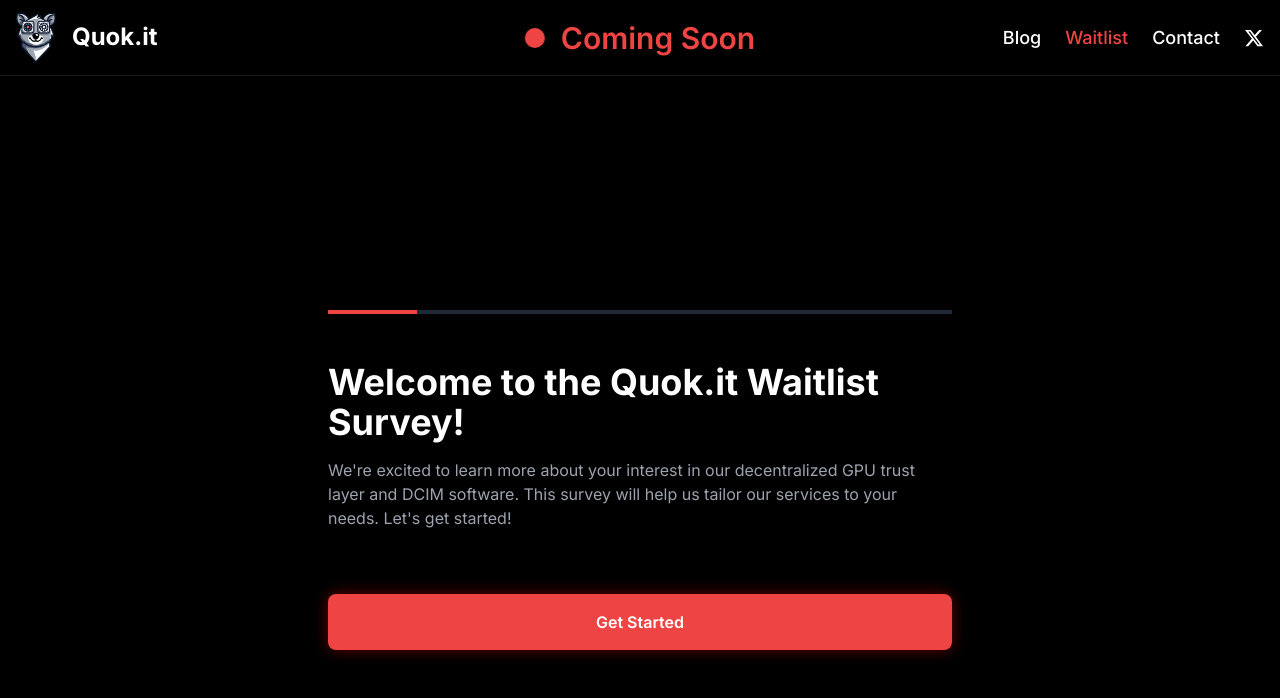
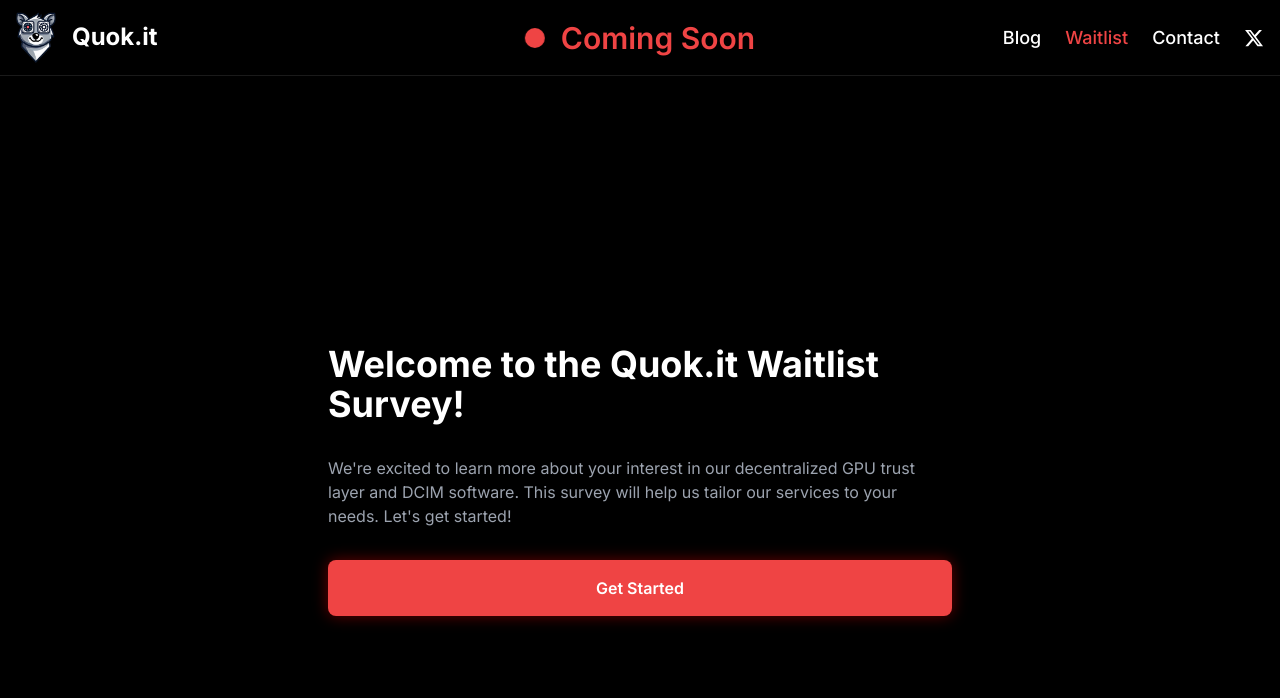
Before and after one commit to aabdel0181/quok.it, a Next.js app in the folder soc/: page /waitlist in a window 1280 px wide. Shown: the top 698 px of the page. Built offline with nearby package versions, Linux system fonts and the light colour scheme.

Commit message:
yay, survey kinda working

```diff
--- a/soc/src/app/waitlist/page.tsx
+++ b/soc/src/app/waitlist/page.tsx
@@ -1,131 +1,192 @@
 "use client";
 import { useState } from "react";
-import { motion, AnimatePresence } from "framer-motion";
-import { FiArrowRight, FiArrowLeft } from "react-icons/fi";
-import waitlistQuestions from "./questions.config";
+import { FiArrowLeft, FiArrowRight } from "react-icons/fi";
+
+interface Question {
+  id: number;
+  question: string;
+  type: "intro" | "choice" | "text" | "multiselect";
+  subtext?: string;
+  options?: string[];
+  placeholder?: string;
+  showIf?: (answers: Record<number, string>) => boolean;
+}
+
+const questions: Question[] = [
+  {
+    id: 0,
+    question: "Welcome to the Quok.it Waitlist Survey!",
+    subtext:
+      "We're excited to learn more about your interest in our decentralized GPU trust layer and DCIM software. This survey will help us tailor our services to your needs. Let's get started!",
+    type: "intro",
+  },
+  {
+    id: 1,
+    question: "What best describes your role?",
+    type: "choice",
+    options: [
+      "Developer",
+      "Decentralized Compute Network",
+      "Compute Provider",
+      "Investor",
+      "Other",
+    ],
+  },
+  // Developer Path
+  {
+    id: 2,
+    question: "What's your project name?",
+    type: "text",
+    placeholder: "Enter project name",
+    showIf: (answers) => answers[1] === "Developer",
+  },
+  {
+    id: 3,
+    question: "Link to what you're building!",
+    type: "text",
+    placeholder: "Share your project link",
+    showIf: (answers) => answers[1] === "Developer",
+  },
+  // Network Path
+  {
+    id: 4,
+    question: "What's your network name?",
+    type: "text",
+    placeholder: "Enter network name",
+    showIf: (answers) => answers[1] === "Decentralized Compute Network",
+  },
+  {
+    id: 5,
+    question: "Network size (# of GPUs):",
+    type: "text",
+    placeholder: "Enter number of GPUs",
+    showIf: (answers) => answers[1] === "Decentralized Compute Network",
+  },
+  {
+    id: 6,
+    question: "I'm interested in:",
+    type: "multiselect",
+    options: [
+      "Validating GPU hardware on my network",
+      "Remotely managing GPUs pledged to my network",
+      "Promoting the most reliable nodes",
+      "Predicting GPU failures",
+      "Slashing underperforming nodes",
+    ],
+    showIf: (answers) => answers[1] === "Decentralized Compute Network",
+  },
+  // Provider Path
+  {
+    id: 7,
+    question: "What types of hardware do you supply?",
+    type: "multiselect",
+    options: ["HPC", "Consumer-grade (NVIDIA GeForce)", "CPU"],
+    showIf: (answers) => answers[1] === "Compute Provider",
+  },
+  {
+    id: 8,
+    question: "Current network(s) supplied:",
+    type: "text",
+    placeholder: "Enter networks",
+    showIf: (answers) => answers[1] === "Compute Provider",
+  },
+  // Investor Path
+  {
+    id: 9,
+    question: "What stage of companies do you typically invest in?",
+    type: "choice",
+    options: ["Seed", "Series A", "Series B and beyond", "All stages"],
+    showIf: (answers) => answers[1] === "Investor",
+  },
+  // Common Questions
+  {
+    id: 10,
+    question: "Would you be interested in participating in a beta test?",
+    type: "choice",
+    options: ["Yes", "No", "Maybe"],
+  },
+  {
+    id: 11,
+    question: "What should we call you?",
+    type: "text",
+    placeholder: "Enter your name",
+  },
+  {
+    id: 12,
+    question: "What's your email?",
+    type: "text",
+    placeholder: "name@company.com",
+  },
+];
 
 export default function Waitlist() {
   const [currentQuestion, setCurrentQuestion] = useState(0);
-  const [answers, setAnswers] = useState<Record<number, any>>({});
-  console.log("Current Question:", currentQuestion);
-  console.log("Current Answers:", answers);
-  console.log("Questions Config:", waitlistQuestions);
+  const [answers, setAnswers] = useState<Record<number, string | string[]>>({});
 
-  // Filter questions based on previous answers
-  const activeQuestions = waitlistQuestions.filter(
-    (q) => !q.showIf || q.showIf(answers)
+  // Get all questions that should be shown based on current answers
+  const getVisibleQuestions = () => {
+    return questions.filter(
+      (q) => !q.showIf || q.showIf(answers as Record<number, string>)
+    );
+  };
+  const handleNext = () => {
+    // If we're on a choice question, let the onClick handler handle navigation
+    if (questions[currentQuestion].type === "choice") {
+      return;
+    }
+
+    let nextIndex = currentQuestion + 1;
+    const visibleQuestions = getVisibleQuestions();
+
+    // Find the next visible question after the current one
+    while (nextIndex < questions.length) {
+      // Check if this question should be shown
+      if (
+        !questions[nextIndex].showIf ||
+        questions[nextIndex].showIf?.(answers as Record<number, string>)
+      ) {
+        setCurrentQuestion(nextIndex);
+        return;
+      }
+      nextIndex++;
+    }
+
+    // If we reach here, we're at the end
+    console.log("Survey completed!", answers);
+  };
+  const handlePrevious = () => {
+    const visibleQuestions = getVisibleQuestions();
+    const currentIndex = visibleQuestions.findIndex(
+      (q) => q.id === questions[currentQuestion].id
     );
 
-  const currentQuestionIndex = activeQuestions.findIndex(
-    (q) => q.id === waitlistQuestions[currentQuestion].id
-  );
-  const handleKeyPress = (e: React.KeyboardEvent) => {
-    if (e.key === "Enter") {
-      const currentQ = waitlistQuestions[currentQuestion];
-      if (
-        currentQ.type === "intro" ||
-        (currentQ.type === "text" && answers[currentQuestion]) ||
-        (currentQ.type === "email" && answers[currentQuestion])
-      ) {
-        handleNext();
-      }
+    if (currentIndex > 0) {
+      const prevQuestion = visibleQuestions[currentIndex - 1];
+      setCurrentQuestion(questions.findIndex((q) => q.id === prevQuestion.id));
     }
   };
 
-  const handleAnswer = (answer: any) => {
-    // Store answer with question ID instead of index
-    const questionId = waitlistQuestions[currentQuestion].id;
-    setAnswers((prev) => ({ ...prev, [questionId]: answer }));
-  };
-
-  const handleNext = () => {
-    let nextIndex = currentQuestion + 1;
-    while (
-      nextIndex < waitlistQuestions.length &&
-      waitlistQuestions[nextIndex].showIf &&
-      !waitlistQuestions[nextIndex]?.showIf?.(answers)
-    ) {
-      nextIndex++;
-    }
-    if (nextIndex < waitlistQuestions.length) {
-      setCurrentQuestion(nextIndex);
-    }
-  };
-  const handlePrevious = () => {
-    let prevIndex = currentQuestion - 1;
-    while (
-      prevIndex >= 0 &&
-      waitlistQuestions[prevIndex].showIf &&
-      !waitlistQuestions[prevIndex].showIf?.(answers)
-    ) {
-      prevIndex--;
-    }
-    if (prevIndex >= 0) {
-      setCurrentQuestion(prevIndex);
-    }
-  };
-
-  const handleSubmit = async () => {
-    try {
-      // Add your submission logic here
-      console.log("Form submitted:", answers);
-      // Example API call:
-      // await fetch('/api/waitlist', {
-      //   method: 'POST',
-      //   headers: { 'Content-Type': 'application/json' },
-      //   body: JSON.stringify(answers),
-      // });
-    } catch (error) {
-      console.error("Submission error:", error);
-    }
+  const handleAnswer = (answer: string | string[]) => {
+    setAnswers((prev) => ({
+      ...prev,
+      [questions[currentQuestion].id]: answer,
+    }));
   };
 
   return (
-    <div
-      className="min-h-screen bg-black text-white flex items-center justify-center"
-      onKeyDown={handleKeyPress}
-      tabIndex={0} // Make div focusable
-    >
+    <div className="min-h-screen bg-black text-white flex items-center justify-center">
       <div className="w-full max-w-2xl mx-auto p-6">
-        {/* Progress bar */}
-        <div className="w-full bg-gray-800 h-1 mb-12">
-          <motion.div
-            className="h-full bg-red-500"
-            initial={{ width: 0 }}
-            animate={{
-              width: `${
-                ((currentQuestionIndex + 1) / activeQuestions.length) * 100
-              }%`,
-            }}
-            transition={{ duration: 0.3 }}
-          />
-        </div>
-
-        <AnimatePresence mode="wait">
-          <motion.div
-            key={currentQuestion}
-            initial={{ opacity: 0, y: 20 }}
-            animate={{ opacity: 1, y: 0 }}
-            exit={{ opacity: 0, y: -20 }}
-            transition={{ duration: 0.3 }}
-            className="space-y-8"
-          >
-            {/* Question */}
-            <div>
+        <div className="space-y-8">
           <h2 className="text-4xl font-bold">
-                {waitlistQuestions[currentQuestion].question}
+            {questions[currentQuestion].question}
           </h2>
-              {waitlistQuestions[currentQuestion].subtext && (
+          {questions[currentQuestion].subtext && (
             <p className="mt-4 text-gray-400">
-                  {waitlistQuestions[currentQuestion].subtext}
+              {questions[currentQuestion].subtext}
             </p>
           )}
-            </div>
 
-            {/* Answer input */}
-            <div className="space-y-4">
-              {/* Intro screen */}
-              {waitlistQuestions[currentQuestion].type === "intro" && (
+          {questions[currentQuestion].type === "intro" && (
             <button
               onClick={handleNext}
               className="w-full mt-8 p-4 bg-red-500 rounded-lg
@@ -136,60 +197,75 @@ export default function Waitlist() {
               Get Started
             </button>
           )}
-              {waitlistQuestions[currentQuestion].type === "choice" && (
+
+          {questions[currentQuestion].type === "choice" && (
             <div className="space-y-3">
-                  {waitlistQuestions[currentQuestion].options?.map((option) => (
+              {questions[currentQuestion].options?.map((option) => (
                 <button
                   key={option}
                   onClick={() => {
                     handleAnswer(option);
-                        handleNext();
+                    // Find next visible question after setting the answer
+                    let nextIndex = currentQuestion + 1;
+                    while (nextIndex < questions.length) {
+                      if (
+                        !questions[nextIndex].showIf ||
+                        questions[nextIndex].showIf?.({
+                          ...answers,
+                          [questions[currentQuestion].id]: option,
+                        } as Record<number, string>)
+                      ) {
+                        setCurrentQuestion(nextIndex);
+                        return;
+                      }
+                      nextIndex++;
+                    }
                   }}
-                      className={`w-full p-4 text-left rounded-lg border border-white/10
-                  hover:border-red-500 hover:bg-red-500/10 transition-all duration-300
-                  ${
-                    answers[waitlistQuestions[currentQuestion].id] === option
-                      ? "border-red-500 bg-red-500/10"
-                      : ""
-                  }`}
+                  className="w-full p-4 text-left rounded-lg border border-white/10
+                  hover:border-red-500 hover:bg-red-500/10 transition-all duration-300"
                 >
                   {option}
                 </button>
               ))}
             </div>
           )}
-              {/* Other input types */}
-              {(waitlistQuestions[currentQuestion].type === "text" ||
-                waitlistQuestions[currentQuestion].type === "email") && (
+
+          {questions[currentQuestion].type === "text" && (
+            <div className="space-y-3">
               <input
-                  type={waitlistQuestions[currentQuestion].type}
-                  placeholder={waitlistQuestions[currentQuestion].placeholder}
+                type="text"
+                placeholder={questions[currentQuestion].placeholder}
+                value={(answers[questions[currentQuestion].id] as string) || ""}
+                onChange={(e) => handleAnswer(e.target.value)}
                 className="w-full p-4 bg-transparent rounded-lg border border-white/10
                          focus:border-red-500 focus:outline-none focus:ring-2 focus:ring-red-500/20
                          transition-all duration-300"
-                  value={answers[waitlistQuestions[currentQuestion].id] || ""}
-                  onChange={(e) => handleAnswer(e.target.value)}
-                  onKeyDown={handleKeyPress}
               />
+              <button
+                onClick={handleNext}
+                className="w-full p-4 bg-red-500 rounded-lg hover:bg-red-600
+                          transition-all duration-300 text-center font-semibold"
+              >
+                Continue
+              </button>
+            </div>
           )}
-              {waitlistQuestions[currentQuestion].type === "multiselect" && (
+
+          {questions[currentQuestion].type === "multiselect" && (
             <div className="space-y-3">
-                  {waitlistQuestions[currentQuestion].options?.map((option) => {
-                    const selectedOptions =
-                      answers[waitlistQuestions[currentQuestion].id] || [];
-                    const isSelected = selectedOptions.includes(option);
+              {questions[currentQuestion].options?.map((option) => {
+                const currentAnswers =
+                  (answers[questions[currentQuestion].id] as string[]) || [];
+                const isSelected = currentAnswers.includes(option);
 
                 return (
                   <button
                     key={option}
                     onClick={() => {
-                          handleAnswer(
-                            isSelected
-                              ? selectedOptions.filter(
-                                  (item: string) => item !== option
-                                )
-                              : [...selectedOptions, option]
-                          );
+                      const newAnswers = isSelected
+                        ? currentAnswers.filter((item) => item !== option)
+                        : [...currentAnswers, option];
+                      handleAnswer(newAnswers);
                     }}
                     className={`w-full p-4 text-left rounded-lg border
                               transition-all duration-300 flex items-center justify-between
@@ -205,11 +281,11 @@ export default function Waitlist() {
                 );
               })}
 
-                  {answers[waitlistQuestions[currentQuestion].id]?.length >
+              {(answers[questions[currentQuestion].id] as string[])?.length >
                 0 && (
                 <button
                   onClick={handleNext}
-                      className="w-full mt-4 p-4 bg-red-500 rounded-lg hover:bg-red-600
+                  className="w-full p-4 bg-red-500 rounded-lg hover:bg-red-600
                             transition-all duration-300 text-center font-semibold"
                 >
                   Continue
@@ -217,12 +293,8 @@ export default function Waitlist() {
               )}
             </div>
           )}
-            </div>
-          </motion.div>
-        </AnimatePresence>
 
-        {/* Navigation */}
-        {waitlistQuestions[currentQuestion].type !== "intro" && (
+          {questions[currentQuestion].type !== "intro" && (
             <div className="flex justify-between mt-12">
               <button
                 onClick={handlePrevious}
@@ -232,9 +304,9 @@ export default function Waitlist() {
                 <FiArrowLeft /> Previous
               </button>
 
-            {currentQuestion === waitlistQuestions.length - 1 ? (
+              {currentQuestion === getVisibleQuestions().length - 1 ? (
                 <button
-                onClick={handleSubmit}
+                  onClick={() => console.log("Submit:", answers)}
                   className="w-48 p-4 bg-red-500 rounded-lg
                           hover:bg-red-600 hover:shadow-[0_0_30px_rgba(204,0,0,0.8)]
                           shadow-[0_0_15px_rgba(204,0,0,0.5)]
@@ -245,12 +317,7 @@ export default function Waitlist() {
               ) : (
                 <button
                   onClick={handleNext}
-                className={`flex items-center gap-2 text-white hover:text-red-500 transition-colors
-                          ${
-                            currentQuestion === waitlistQuestions.length - 1
-                              ? "invisible"
-                              : ""
-                          }`}
+                  className={`flex items-center gap-2 text-white hover:text-red-500 transition-colors`}
                 >
                   Next <FiArrowRight />
                 </button>
@@ -259,5 +326,6 @@ export default function Waitlist() {
           )}
         </div>
       </div>
+    </div>
   );
 }
--- a/soc/src/app/waitlist/questions.config.ts
+++ b/soc/src/app/waitlist/questions.config.ts
@@ -2,9 +2,9 @@ export interface Question {
     id: number;
     question: string;
     type: 'intro' | 'choice' | 'multiselect' | 'text' | 'email';
+    subtext?: string;
     options?: string[];
     placeholder?: string;
-    subtext?: string;
     showIf?: (answers: Record<number, any>) => boolean;
   }
   const waitlistQuestions: Question[] = [
```
Lines whose indentation alone changed are shown as unchanged.
